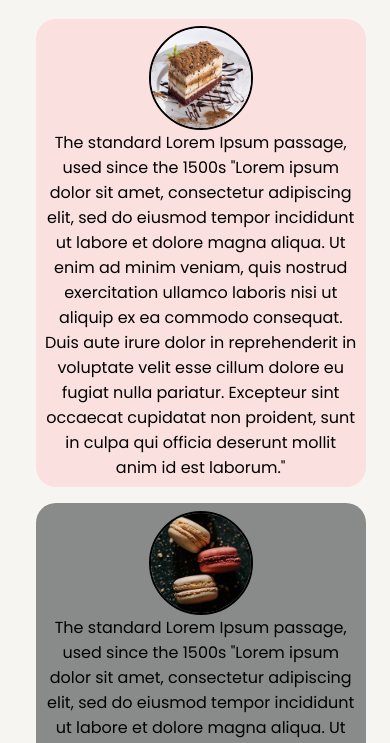
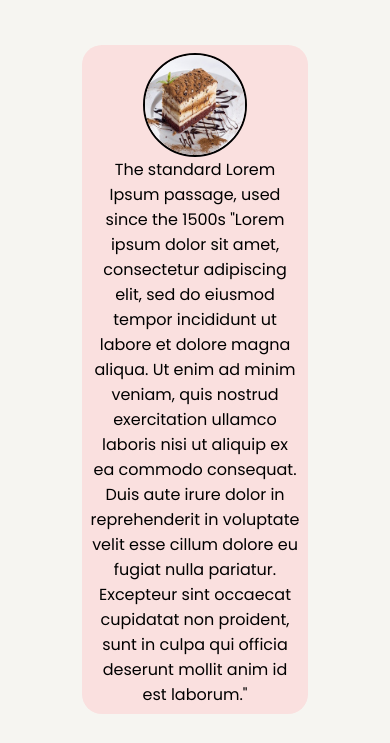
Before and after one commit to SAMsum200/QM, a plain HTML site: page index.html in a window 390 px wide. Shown: the part 72-815 px from the top of the page. Drawn offline with Linux system fonts and the light colour scheme.

Commit message:
Update style.css

```diff
--- a/style.css
+++ b/style.css
@@ -41,7 +41,8 @@ img{
 }
 @media only screen and (max-width: 730px) {
 .col{
-    width: 90%;
+    width: 60%;
+    margin: 3rem auto;
     float: none;
 }
 
```
